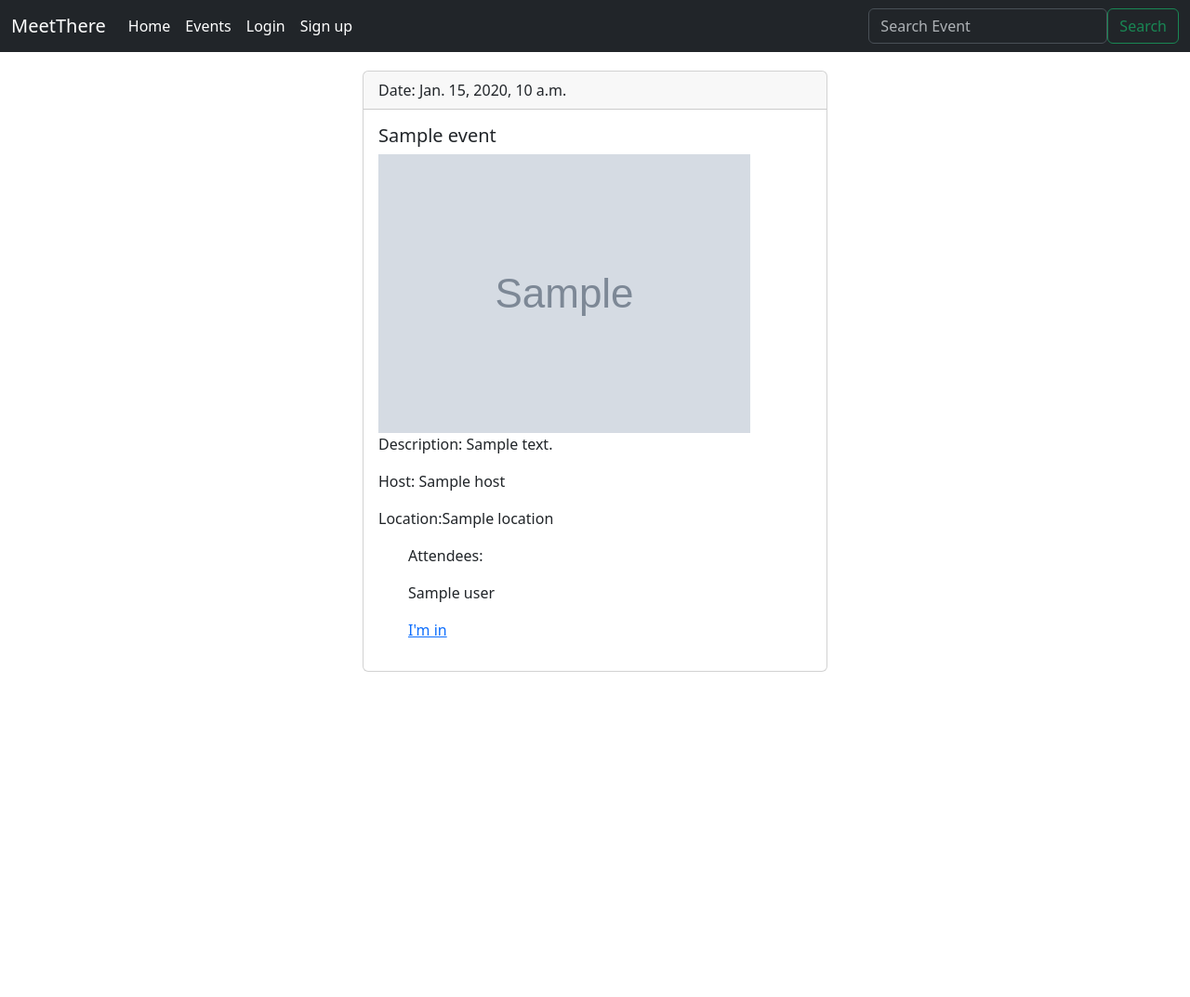
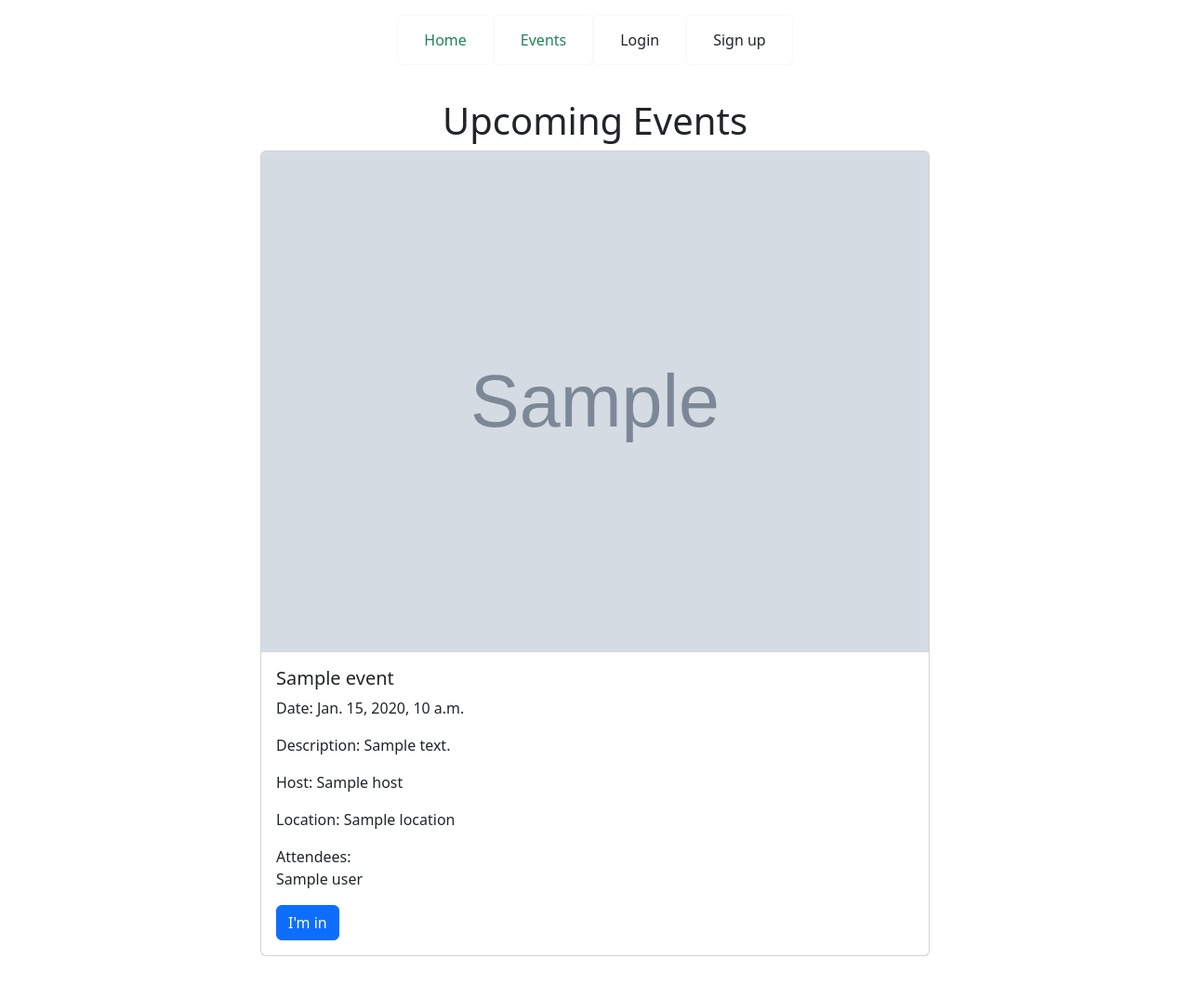
Before and after one commit to telkelly/HackatonPy, a Django app: template event_platform/events/templates/events/events.html in a window 1280 px wide. Shown: the whole page at 93% size. Before the commit the page ends 723 px from the top, so only its background shows below. Run offline with Django 3.2, Linux system fonts and the light colour scheme; the template is opened without the code that fills it: most values are stand-ins (such as "Sample title", 1, 10 or a date in 2020); grey boxes marked "Sample" are stand-in pictures; some libraries are stand-ins or nearby versions.

Commit message:
navbar and card event were changed design

```diff
--- a/event_platform/events/templates/base/base.html
+++ b/event_platform/events/templates/base/base.html
@@ -8,7 +8,7 @@
   </head>
   <body>
     {% include 'base/navbar.html' %}
-    <div class="container">
+    <div class="container" style="margin: 20px auto">
       {% if messages %}
         {% for message in messages %}
           <div class="alert alert-warning alert-dismissible">
--- a/event_platform/events/templates/base/navbar.html
+++ b/event_platform/events/templates/base/navbar.html
@@ -1,41 +1,20 @@
-<nav class="navbar bg-dark navbar-expand-lg" data-bs-theme="dark">
-  <div class="container-fluid">
-    <a class="navbar-brand" href="#">MeetThere</a>
-    <button class="navbar-toggler" type="button" data-bs-toggle="collapse" data-bs-target="#navbarSupportedContent" aria-controls="navbarSupportedContent" aria-expanded="false" aria-label="Toggle navigation">
-      <span class="navbar-toggler-icon"></span>
-    </button>
-    <div class="collapse navbar-collapse" id="navbarSupportedContent">
-      <ul class="navbar-nav me-auto mb-2 mb-lg-0">
-        <li class="nav-item">
-          <a class="nav-link active" aria-current="page" href="{% url 'home' %}">Home</a>
-        </li>
-        <li class="nav-item">
-          <a class="nav-link active" aria-current="page" href="{% url 'list-events' %}">Events</a>
-        </li>
+<header class="d-flex justify-content-center py-3">
+      <ul class="d-flex justify-content-center nav nav-pills">
+        <li class="nav-item "><button type="button" class="btn btn-outline-light"><a class="nav-link text-success" href="{% url 'home' %}">Home</a></button></li>
+        <li class="nav-item"><button type="button" class="btn btn-outline-light"><a class="nav-link text-success" href="{% url 'list-events' %}">Events</a></button></li>
         {% if user.is_authenticated %}
-        <li class="nav-item">
-          <a class="nav-link active" aria-current="page" href="{% url 'add-event' %}">Add Event</a>
-        </li>
-        <li class="nav-item">
-          <a class="nav-link active" aria-current="page" href="{% url 'add-location' %}">Add Location</a>
-        </li>
-        <li class="nav-item">
-          <a class="nav-link active" aria-current="page" href="{% url 'logout' %}">Logout</a>
-        </li>
+        <li class="nav-item"><button type="button" class="btn btn-outline-light"><a class="nav-link text-success"href="{% url 'add-event' %}">Add Event</a></button></li>
+        <li class="nav-item"><button type="button" class="btn btn-outline-light"><a class="nav-link text-success" href="{% url 'add-location' %}">Add Location</a></button></li>
+        <form method="POST" action="{% url 'search-event' %}" class="form-inline my-2 my-lg-0 ml-auto d-flex">
+          {% csrf_token %}
+          <input class="form-control mr-sm-2" type="search" placeholder="Search Event" name="searched" aria-label="Search">
+          <button class="btn btn-outline-success my-2 my-sm-0 m-2" type="submit">Search</button>
+        </form>
+        <li class="nav-item"><button type="button" class="btn btn-outline-light"><a class="nav-link text-dark" href="{% url 'profile' user.id %}">Profile</a></button></li>
+        <li class="nav-item"><button type="button" class="btn btn-outline-light"><a class="nav-link text-dark" href="{% url 'logout' %}">Logout</a></button></li>
         {% else %}
-        <li class="nav-item">
-          <a class="nav-link active" aria-current="page" href="{% url 'login' %}">Login</a>
-        </li>
-        <li class="nav-item">
-          <a class="nav-link active" aria-current="page" href="{% url 'signup' %}">Sign up</a>
-        </li>
+        <li class="nav-item"><button type="button" class="btn btn-outline-light"><a class="nav-link text-dark" href="{% url 'login' %}">Login</a></button></li>
+        <li class="nav-item"><button type="button" class="btn btn-outline-light"><a class="nav-link text-dark" href="{% url 'signup' %}">Sign up</a></button></li>
         {% endif %}
       </ul>
-      <form method="POST" action="{% url 'search-event' %}" class="form-inline my-2 my-lg-0 ml-auto d-flex">
-        {% csrf_token %}
-        <input class="form-control mr-sm-2" type="search" placeholder="Search Event" name="searched" aria-label="Search">
-        <button class="btn btn-outline-success my-2 my-sm-0" type="submit">Search</button>
-      </form>
-    </div>
-  </div>
-</nav>
+</header>
--- a/event_platform/events/templates/events/event_detail.html
+++ b/event_platform/events/templates/events/event_detail.html
@@ -6,10 +6,10 @@
             Date: {{ event.date }}
         </div>
         <div class="card-body">
+            <h5 class="card-title">{{ event.name }}</h5>
             {% if event.event_image %}
-            {{event.event_image}}
+            <img style="width: 400px" src="{{event.event_image.url}}">
             {% endif %}
-            <h5 class="card-title">{{ event.name }}</h5>
             <p class="card-text">Description: {{ event.description }}</p>
             <p class="card-text">Host: {{ event.host }}</p>
             <p class="card-text">Location:{{ event.location }}</p>
--- a/event_platform/events/templates/events/events.html
+++ b/event_platform/events/templates/events/events.html
@@ -1,35 +1,34 @@
 {% extends 'base/base.html' %}
-<div class="cards">
+
 {% block content %}
+    <h1 class="text-center">Upcoming Events</h1>
+        <div class="row mx-auto">
             {% for event in event_list %}
-    <div class="card" style="width: 500px; margin: 20px auto;">
-        <div class="card-header">
-            Date: {{ event.date }}
-        </div>
+            <div class="col-lg-8 col-md-8 mx-auto">
+                <div class="card mb-4">
+                    <img src="{{ event.event_image.url }}" class="card-img-top" alt="{{ event.name }}">
                     <div class="card-body">
                         <h5 class="card-title">{{ event.name }}</h5>
-            {% if event.event_image %}
-            <img style="width: 400px" src="{{event.event_image.url}}">
-            {% endif %}
+                        <p class="card-text">Date: {{ event.date }}</p>
                         <p class="card-text">Description: {{ event.description }}</p>
                         <p class="card-text">Host: {{ event.host }}</p>
-            <p class="card-text">Location:{{ event.location }}</p>
-            <ul>
-                <p>Attendees: </p>
-                <p>{% for user in event.attendees.all %}
-                    {{ user }}
+                        <p class="card-text">Location: {{ event.location }}</p>
+                        <ul class="list-unstyled">
+                            <li>Attendees:</li>
+                            {% for user in event.attendees.all %}
+                                <li>{{ user }}</li>
                             {% endfor %}
-                </p>
-                <a href="{% url 'add-attends' event.id %}" class="card-link">I'm in</a>
                         </ul>
+                        <a href="{% url 'add-attends' event.id %}" class="btn btn-primary">I'm in</a>
                         {% if user.is_authenticated %}
                             {% if user == event.host %}
-            <a href="{% url 'update-event' event.id %}" class="card-link">Update Event</a>
-            <a href="{% url 'delete-event' event.id %}" class="card-link">Delete Event</a>
+                                <a href="{% url 'update-event' event.id %}" class="btn btn-info">Update Event</a>
+                                <a href="{% url 'delete-event' event.id %}" class="btn btn-danger">Delete Event</a>
                             {% endif %}
                         {% endif %}
                     </div>
                 </div>
+            </div>
             {% endfor %}
+        </div>
 {% endblock %}
-</div>
```
Also changed, not shown: event_platform/accounts/forms.py (+4 -4 lines), event_platform/accounts/templates/accounts/profile.html (+13 -8 lines), event_platform/accounts/views.py (line endings or trailing spaces). Lines whose indentation alone changed are shown as unchanged.
